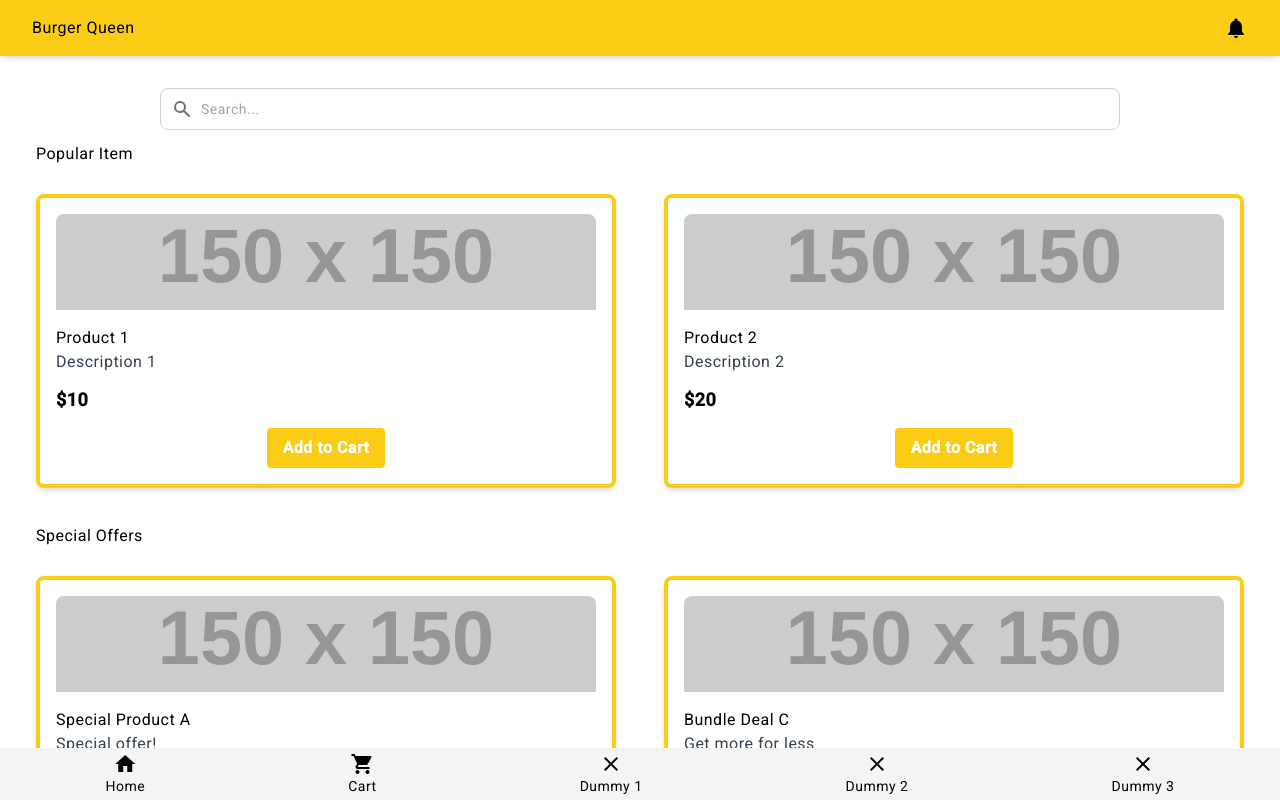
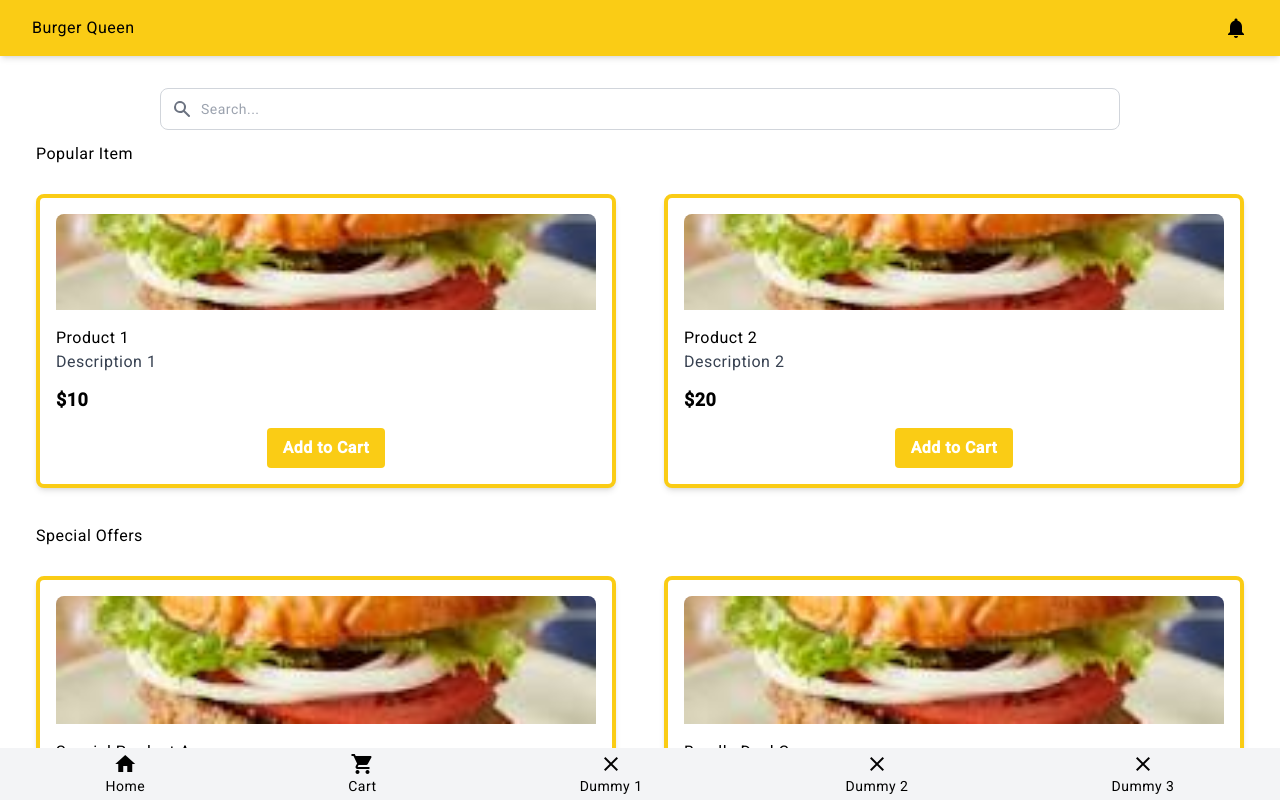
Before and after one commit to sudarshan3105/mockApp, an Angular app: page / in a window 1280 px wide. Shown: the top 800 px of the page. Built offline with nearby package versions, Linux system fonts and the light colour scheme.

Commit message:
added image

```diff
--- a/src/app/product-list/product-list.component.html
+++ b/src/app/product-list/product-list.component.html
@@ -48,7 +48,7 @@
   <div *ngFor="let product of filteredSpecial; trackBy: trackById"
     class="bg-white border-4 border-yellow-400 rounded-lg p-4 shadow-md transition duration-300 hover:scale-105">
     <img [src]="product.imageUrl || 'assets/placeholder.png'" alt="{{ product.name }}"
-      class="w-full h-24 object-cover rounded-t-lg mb-4" (click)="openProductDetails(product)">
+      class="w-full h-32 object-cover rounded-t-lg mb-4" (click)="openProductDetails(product)">
     <span class="text-base mb-2">{{ product.name }}</span>
     <p class="text-gray-700 mb-4">{{ product.description }}</p>
     <p class="text-lg font-semibold">${{ product.price }}</p>
--- a/src/app/product-list/product-list.component.ts
+++ b/src/app/product-list/product-list.component.ts
@@ -17,18 +17,18 @@ import { spec } from 'node:test/reporters';
 })
 export class ProductListComponent implements OnInit, OnDestroy {
   popular: Product[] = [
-    { Id: 1, name: 'Product 1', description: 'Description 1', imageUrl: 'https://via.placeholder.com/150', price: 10, quantity: 0, showQuantityControl: false },
-    { Id: 2, name: 'Product 2', description: 'Description 2', imageUrl: 'https://via.placeholder.com/150', price: 20, quantity: 0, showQuantityControl: false },
+    { Id: 1, name: 'Product 1', description: 'Description 1', imageUrl: 'burger.jpg', price: 10, quantity: 0, showQuantityControl: false },
+    { Id: 2, name: 'Product 2', description: 'Description 2', imageUrl: 'burger.jpg', price: 20, quantity: 0, showQuantityControl: false },
   ];
 
   special: Product[] = [
-    { Id: 3, name: 'Special Product A', description: 'Special offer!', imageUrl: 'https://via.placeholder.com/150', price: 15, quantity: 0, showQuantityControl: false },
-    { Id: 4, name: 'Bundle Deal C', description: 'Get more for less', imageUrl: 'https://via.placeholder.com/150', price: 25, quantity: 0, showQuantityControl: false },
+    { Id: 3, name: 'Special Product A', description: 'Special offer!', imageUrl: 'burger.jpg', price: 15, quantity: 0, showQuantityControl: false },
+    { Id: 4, name: 'Bundle Deal C', description: 'Get more for less', imageUrl: 'burger.jpg', price: 25, quantity: 0, showQuantityControl: false },
   ];
 
   newArrival: Product[] = [
-    { Id: 5, name: 'New Arrival X', description: 'Latest product', imageUrl: 'https://via.placeholder.com/150', price: 30, quantity: 0, showQuantityControl: false },
-    { Id: 6, name: 'Fresh Stock Z', description: 'Just arrived', imageUrl: 'https://via.placeholder.com/150', price: 35, quantity: 0, showQuantityControl: false },
+    { Id: 5, name: 'New Arrival X', description: 'Latest product', imageUrl: 'burger.jpg', price: 30, quantity: 0, showQuantityControl: false },
+    { Id: 6, name: 'Fresh Stock Z', description: 'Just arrived', imageUrl: 'burger.jpg', price: 35, quantity: 0, showQuantityControl: false },
   ];
 
   searchTerm: string = '';
```
Also changed, not shown: public/burger.jpg (added).
